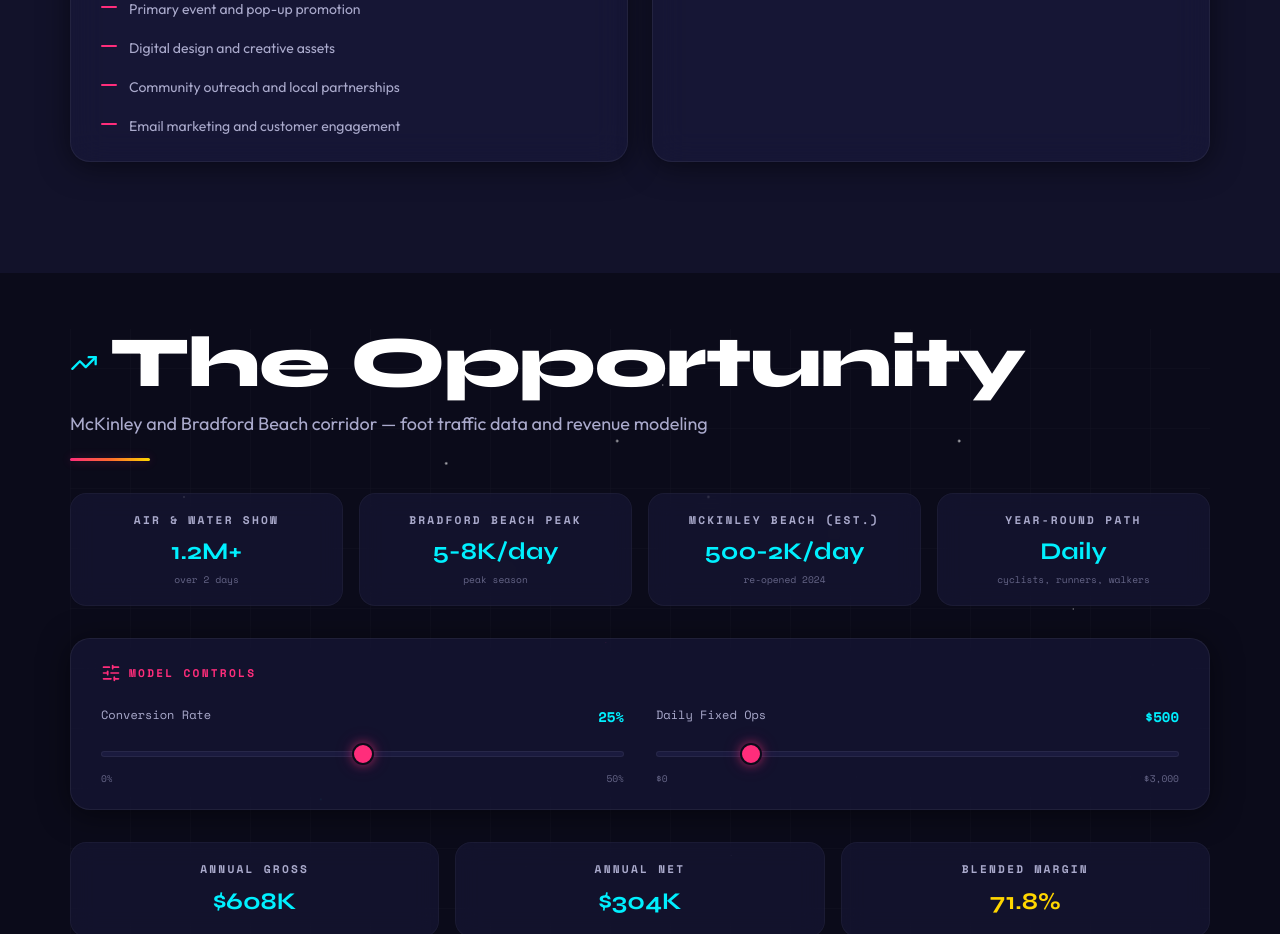
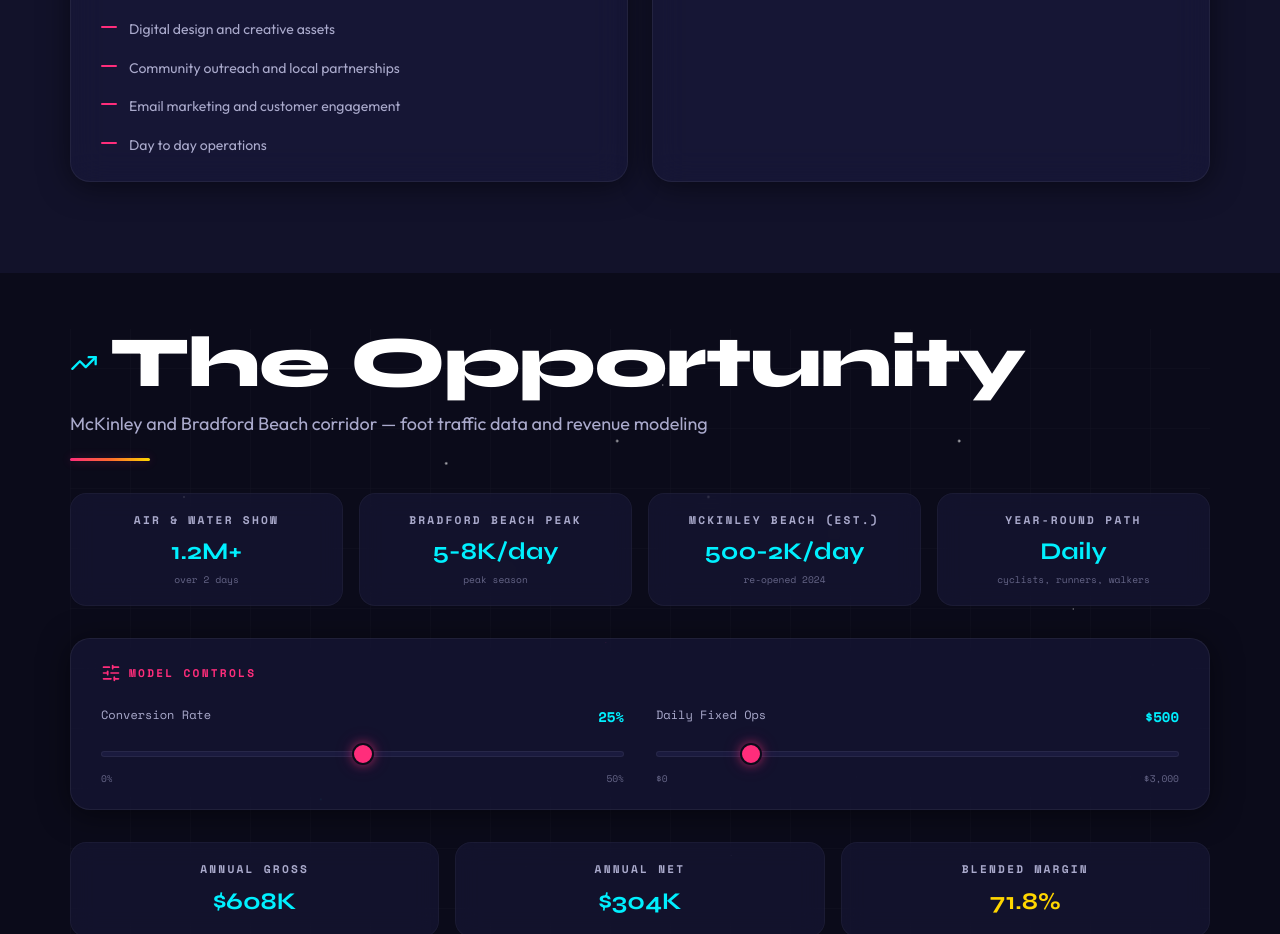
Before and after one commit to NSL-NAD/blue-hut, a Next.js app: page / in a window 1280 px wide. Shown: the part 4740-5674 px from the top of the page. Built offline with nearby package versions, Linux system fonts and the light colour scheme.

Commit message:
feat(marketing): add 'Day to day operations' to N-Squared handles

```diff
--- a/components/sections/Marketing.tsx
+++ b/components/sections/Marketing.tsx
@@ -10,6 +10,7 @@ const nSquaredHandles = [
   'Digital design and creative assets',
   'Community outreach and local partnerships',
   'Email marketing and customer engagement',
+  'Day to day operations',
 ]
 
 const partnerContributes = [
```
